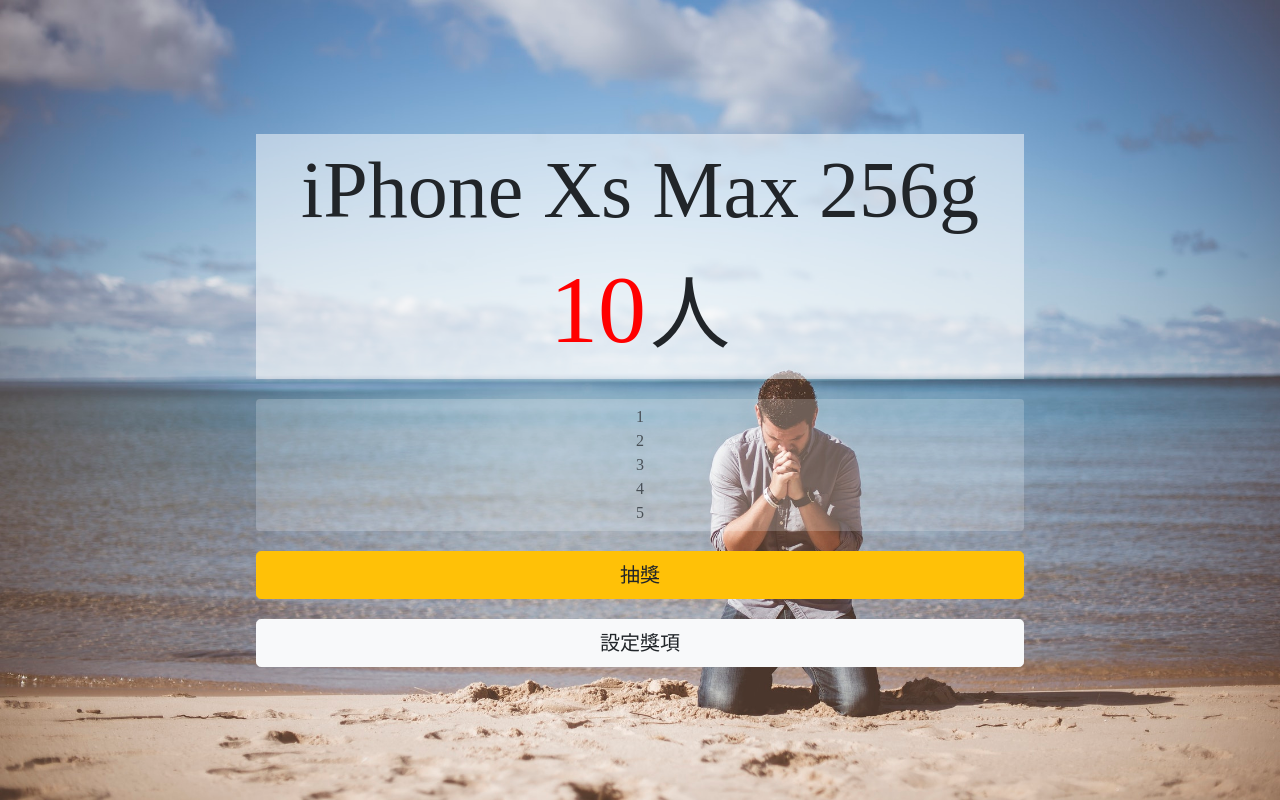
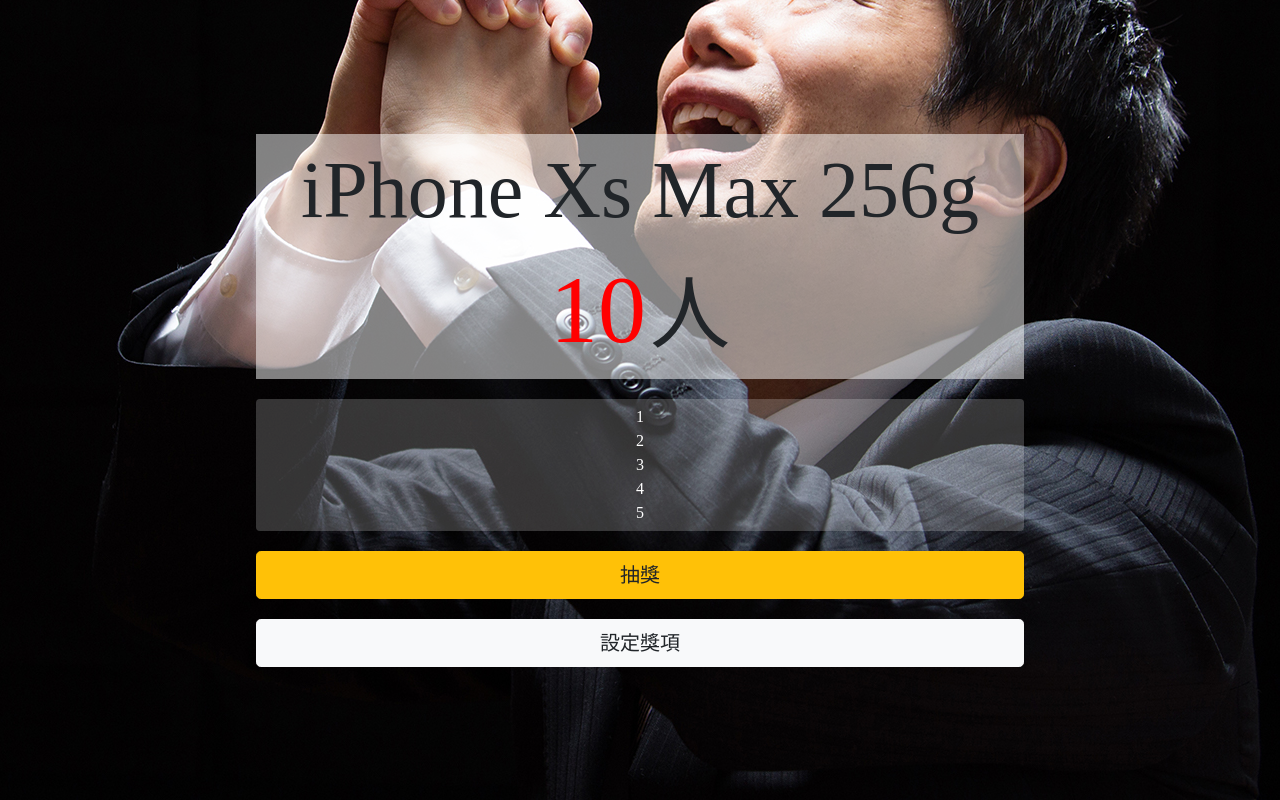
Before and after one commit to WeiChenLiu-Jeff/Web-Lottery, a plain HTML site: page index.html in a window 1280 px wide. Drawn offline with Linux system fonts and the light colour scheme; a web font is replaced by a local one.

Commit message:
Adjust: background.

```diff
--- a/styles/main.css
+++ b/styles/main.css
@@ -20,10 +20,10 @@
     justify-content: center;
     height: 100%;
     width: 100%;
-    background-image: url('../image/background.jpg');
-    background-size: cover;
+    background-image: url('../image/pray2.jpg');
+    background-size: auto;
     background-repeat: no-repeat;
-    background-position: left bottom;
+    background-position: right bottom;
 }
 
 .main {
@@ -71,6 +71,7 @@
     border: none;
     resize: none;
     font-size: 1rem;
+    color: #FFFFFF;
 }
 
 .lotteryBody {
```
Also changed, not shown: image/pray1.jpg (renamed from image/background.jpg), image/pray2.jpg (added).
